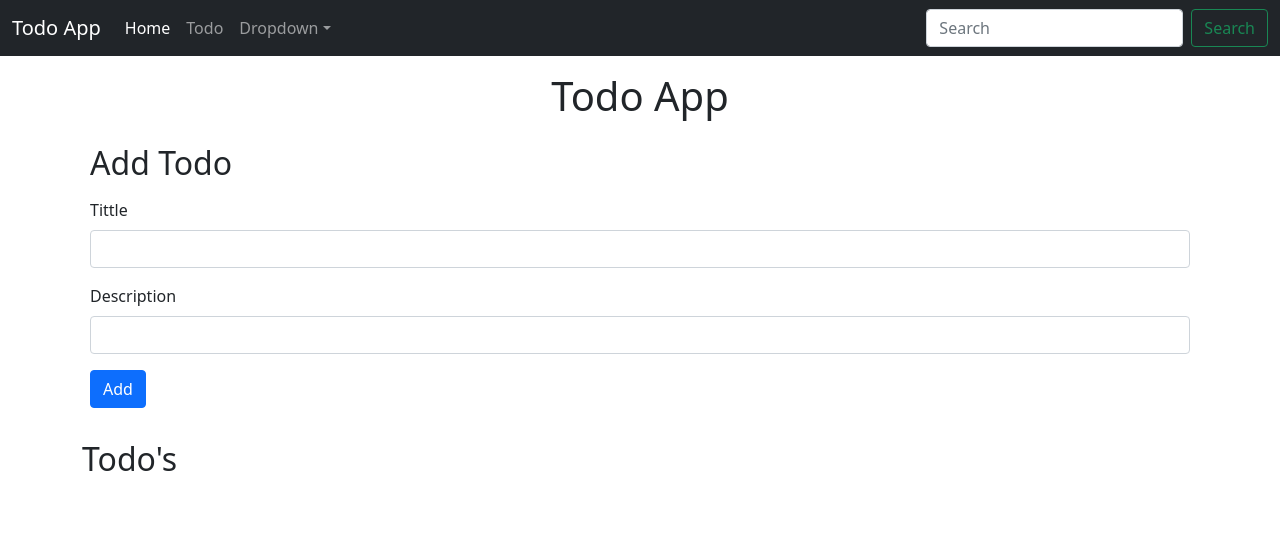
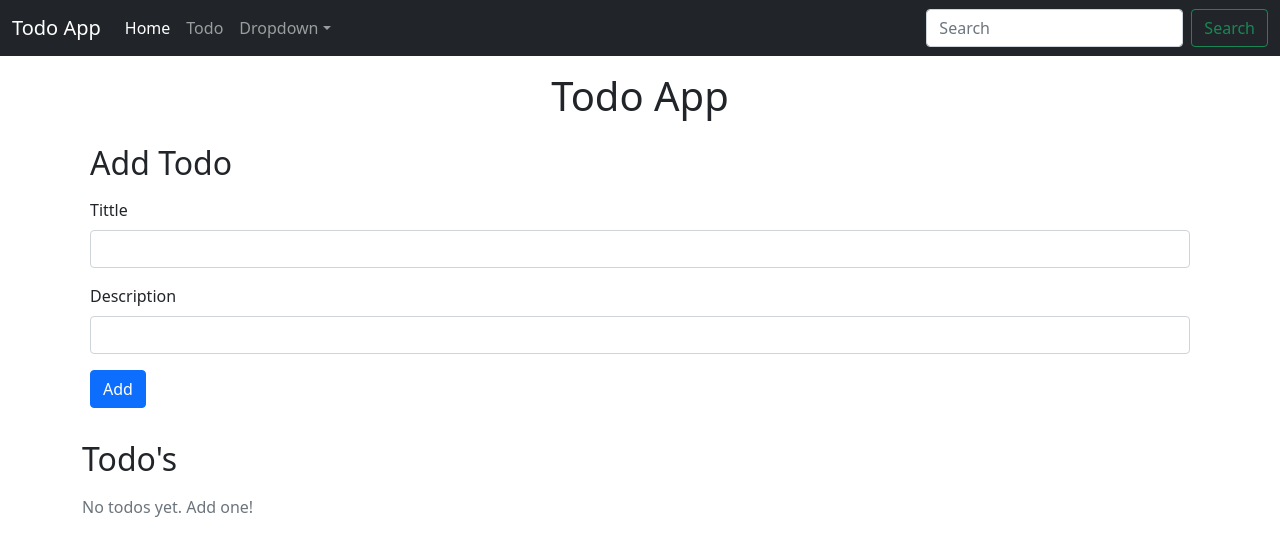
Before and after one commit to TusharAmbawata/Todo-React, a React (Vite) app: page / in a window 1280 px wide. Shown: the top 556 px of the page. Built offline with nearby package versions, Linux system fonts and the light colour scheme.

Commit message:
Update TodoList

```diff
--- a/src/Section/TodoList.jsx
+++ b/src/Section/TodoList.jsx
@@ -4,6 +4,9 @@ const TodoList = ({ todos }) => {
   return (
     <div className='container py-2'>
       <h2 className='my-3'>Todo's</h2>
+      {todos.length === 0 ? (
+        <p className="text-muted">No todos yet. Add one!</p>
+      ):(
       <div className="d-flex flex-wrap">
       {todos.map((item) =>(
         <div class="card m-3 " style={{ width: "18rem"}}>
@@ -19,6 +22,7 @@ const TodoList = ({ todos }) => {
         </div>
           ))}
           </div>
+      )}
     </div>
   )
 }
```
